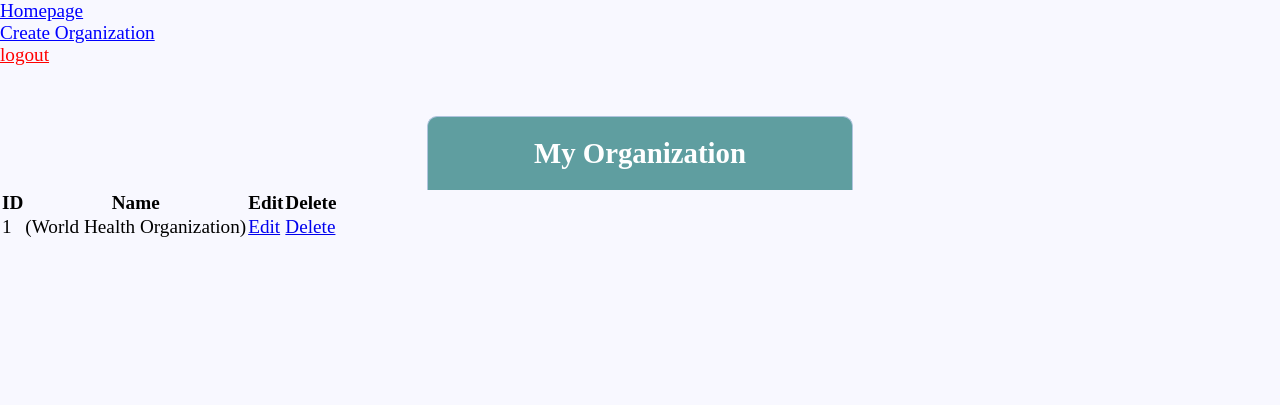
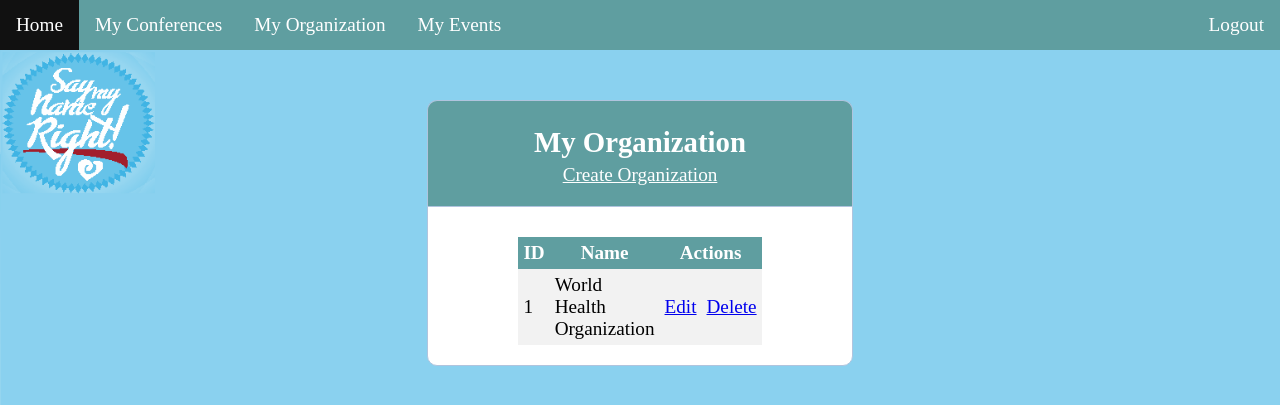
Before and after one commit to ppdesai434/SayMyNameRight-Web-App, a PHP site: page /myorganization.php in a window 1280 px wide. Shown: the top 405 px of the page. Run offline with PHP 8.4, Linux system fonts and the light colour scheme; a user stored in the database is signed in; data comes from the database, SQL or seed files in the repository.

Commit message:
UI changes

```diff
--- a/login.php
+++ b/login.php
@@ -7,10 +7,12 @@
 </head>
 <body>
   <div class="header">
-  	<h2>Login</h2>
+	<h2>Say My Name Right!</h2>
+
   </div>
 
   <form method="post" action="login.php">
+  <h3>Login</h3>
   	<?php include('errors.php'); ?>
   	<div class="input-group">
   		<label>Name</label>
--- a/myorganization.php
+++ b/myorganization.php
@@ -27,12 +27,20 @@
   <link rel="stylesheet" type="text/css" href="register.css">
 </head>
 <body>
-  <p><a href="index.php" style="color: blue;">Homepage</a></p>
-  <p><a href="organization.php" style="color: blue;">Create Organization</a></p>
-  <p> <a href="index.php?logout='1'" style="color: red;">logout</a> </p>
+  <ul>
+  <li><a class="active" href="index.php">Home</a></li>
+  <li><a href="myconferences.php" >My Conferences</a></li>
+  <li><a href="myorganization.php" >My Organization</a></li>
+  <li><a href="myevents.php" >My Events</a></li>
+  <li class="logout"><a href="index.php?logout='1'">Logout</a></li>
+</ul>
+
+
   <div class="header">
     <h2>My Organization</h2>
+	<p><a href="organization.php" style="color: white;">Create Organization</a></p>
   </div>
+  <div class="content">
   <?php
 
 
@@ -41,14 +49,14 @@
     echo "<table>";
     echo "<tr><th>ID</th>";
     echo "<th>Name</th>";
-    echo "<th>Edit</th>";
-    echo "<th>Delete</th>";
+    echo "<th colspan='2'>Actions</th>";
+
     echo "</tr>";
   // Fetch one and one row
   while ($row=mysqli_fetch_row($results))
     {
     echo "<tr>";
-    printf ("<td>%s</td> <td>(%s)</td>",$row[0],$row[1]);
+    printf ("<td>%s</td> <td>%s</td>",$row[0],$row[1]);
     echo "<td><a href='editorganization.php?id=".$row[0]."'>Edit</a></td>";
     echo "<td><a href='deleteorganization.php?id=".$row[0]."'>Delete</a></td>";
     echo "</tr>";
@@ -64,6 +72,6 @@
 
 
   ?>
-
+  </div>
 </body>
 </html>
--- a/register.css
+++ b/register.css
@@ -5,6 +5,8 @@
 body {
   font-size: 120%;
   background: #F8F8FF;
+  background-image: url('refer2.png');
+  background-size:cover;
 }
 
 .header {
@@ -18,6 +20,9 @@ body {
   border-radius: 10px 10px 0px 0px;
   padding: 20px;
 }
+h3{
+	text-align: center;
+}
 form, .content {
   width: 30%;
   margin: 0px auto;
@@ -25,6 +30,8 @@ form, .content {
   border: 1px solid #B0C4DE;
   background: white;
   border-radius: 0px 0px 10px 10px;
+
+
 }
 .input-group {
   margin: 10px 0px 10px 0px;
@@ -74,3 +81,49 @@ form, .content {
   border: 1px solid #3c763d;
   margin-bottom: 20px;
 }
+ul {
+    list-style-type: none;
+    margin: 0;
+    padding: 0;
+    overflow: hidden;
+    background-color: #5F9EA0;
+
+}
+
+li {
+    float: left;
+}
+
+li a {
+    display: block;
+    color: white;
+    text-align: center;
+    padding: 14px 16px;
+    text-decoration: none;
+}
+
+li a:hover {
+    background-color: #111;
+}
+
+table,tr,td{
+	width: 30%;
+	margin: 10px auto 0px;
+	border-collapse:collapse;
+	padding:5px;
+
+}
+th {
+    background-color: #5F9EA0;
+    color: white;
+
+	border-collapse:collapse;
+	padding:5px;
+}
+tr:nth-child(even) {background-color: #f2f2f2;}
+h2{
+	padding:5px;
+}
+.logout{
+	float: right;
+}
--- a/saymyname.sql
+++ b/saymyname.sql
@@ -21,7 +21,7 @@ SET time_zone = "+00:00";
 --
 -- Database: `saymyname`
 --
-
+create database `saymyname`;
 -- --------------------------------------------------------
 
 --
```
Also changed, not shown: conference.php (+9 -5 lines), editconference.php (+9 -5 lines), editevent.php (+9 -5 lines), editorganization.php (+8 -4 lines), event.php (+9 -5 lines), index.php (+9 -5 lines), myconferences.php (+13 -5 lines), myevents.php (+13 -5 lines), organization.php (+9 -5 lines), refer2.png (added), 1 other file.
